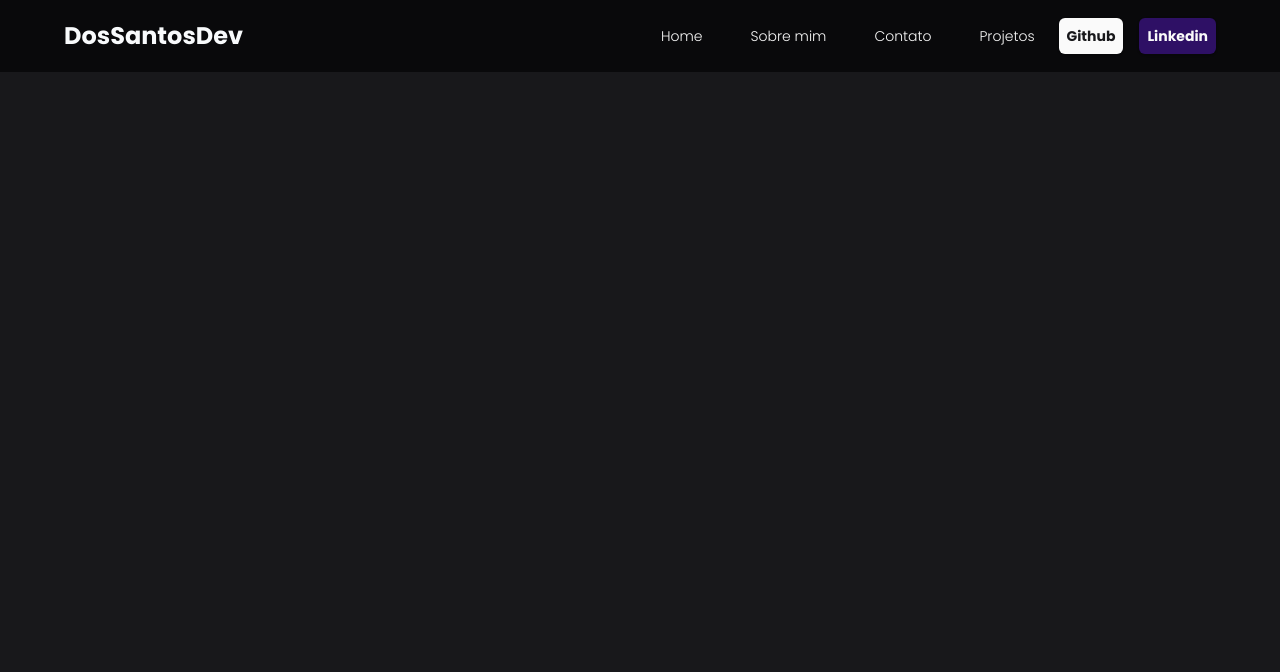
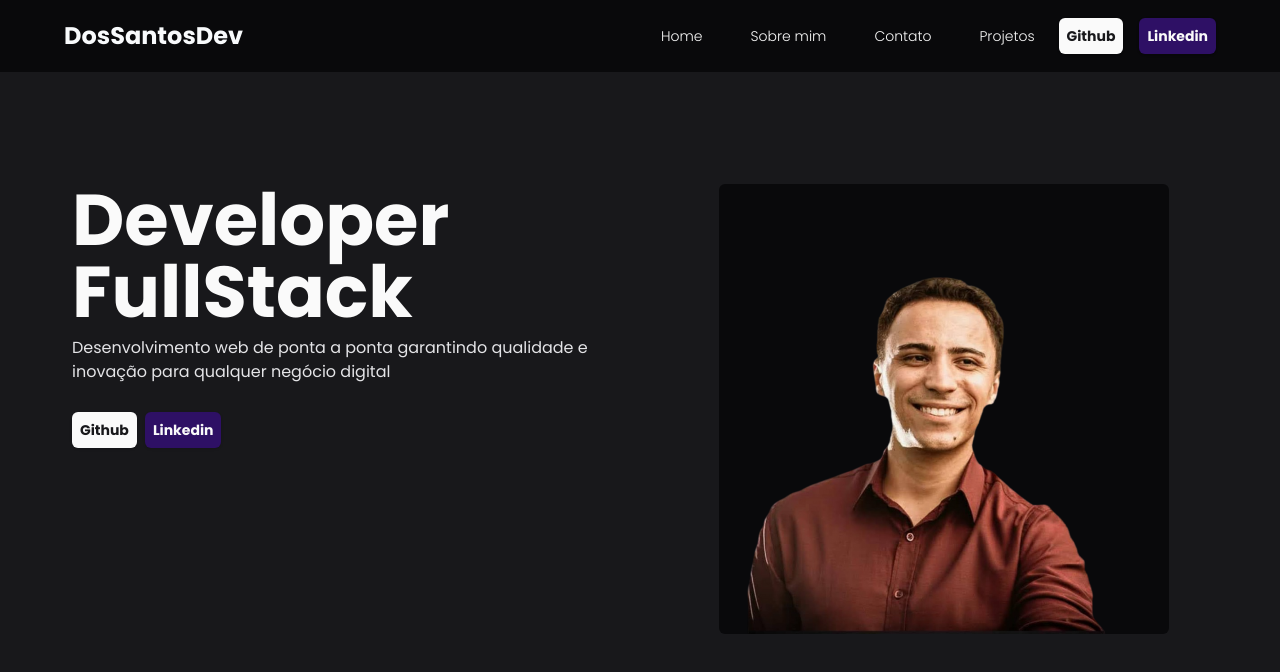
Before and after one commit to DosSantosDev2022/my-portifolio, a Next.js app: page / in a window 1280 px wide. Shown: the top 672 px of the page. Built offline with nearby package versions, Linux system fonts and the light colour scheme.

Commit message:
Feat: Created section Profile home page

```diff
--- a/src/app/(Home)/page.tsx
+++ b/src/app/(Home)/page.tsx
@@ -1,7 +1,52 @@
+import Button from '@/components/Button'
+import Image from 'next/image'
+import Link from 'next/link'
+import profile from '@/assets/img/Profile.png'
+
 export default function Home() {
   return (
     <>
-      <main className="mx-auto flex items-center justify-center"></main>
+      <div className="flex flex-col lg:flex-row items-start justify-center py-28 px-2 gap-20">
+        <div className="w-full space-y-7">
+          <div className="flex flex-col gap-2 ">
+            <h2 className="lg:text-7xl text-5xl font-bold text-zinc-50">
+              Developer FullStack
+            </h2>
+            <p className="text-md text-zinc-200 font-normal">
+              Desenvolvimento web de ponta a ponta garantindo qualidade e
+              inovação para qualquer negócio digital
+            </p>
+          </div>
+          <div className="flex items-center gap-2">
+            <Button variant="primary">
+              <Link
+                target="_blank"
+                href={'https://github.com/DosSantosDev2022'}
+              >
+                Github
+              </Link>
+            </Button>
+            <Button variant="highlight">
+              <Link
+                target="_blank"
+                href={'https://www.linkedin.com/in/juliano-santos-234bab257/'}
+              >
+                Linkedin
+              </Link>
+            </Button>
+          </div>
+        </div>
+        <div className="w-full flex items-center justify-center">
+          <Image
+            className="w-[450px] rounded-md"
+            alt=""
+            src={profile}
+            width={1000}
+            height={1000}
+            quality={100}
+          />
+        </div>
+      </div>
     </>
   )
 }
--- a/src/app/layout.tsx
+++ b/src/app/layout.tsx
@@ -20,7 +20,7 @@ export default function RootLayout({
 }) {
   return (
     <html className={poppins.className} lang="pt-br">
-      <body className="scrollbar scrollbar-thumb-slate-900 bg-zinc-900">
+      <body className="scrollbar scrollbar-thumb-zinc-950 bg-zinc-900">
         <Header />
         <main className="lg:px-16 px-8">{children}</main>
       </body>
```
